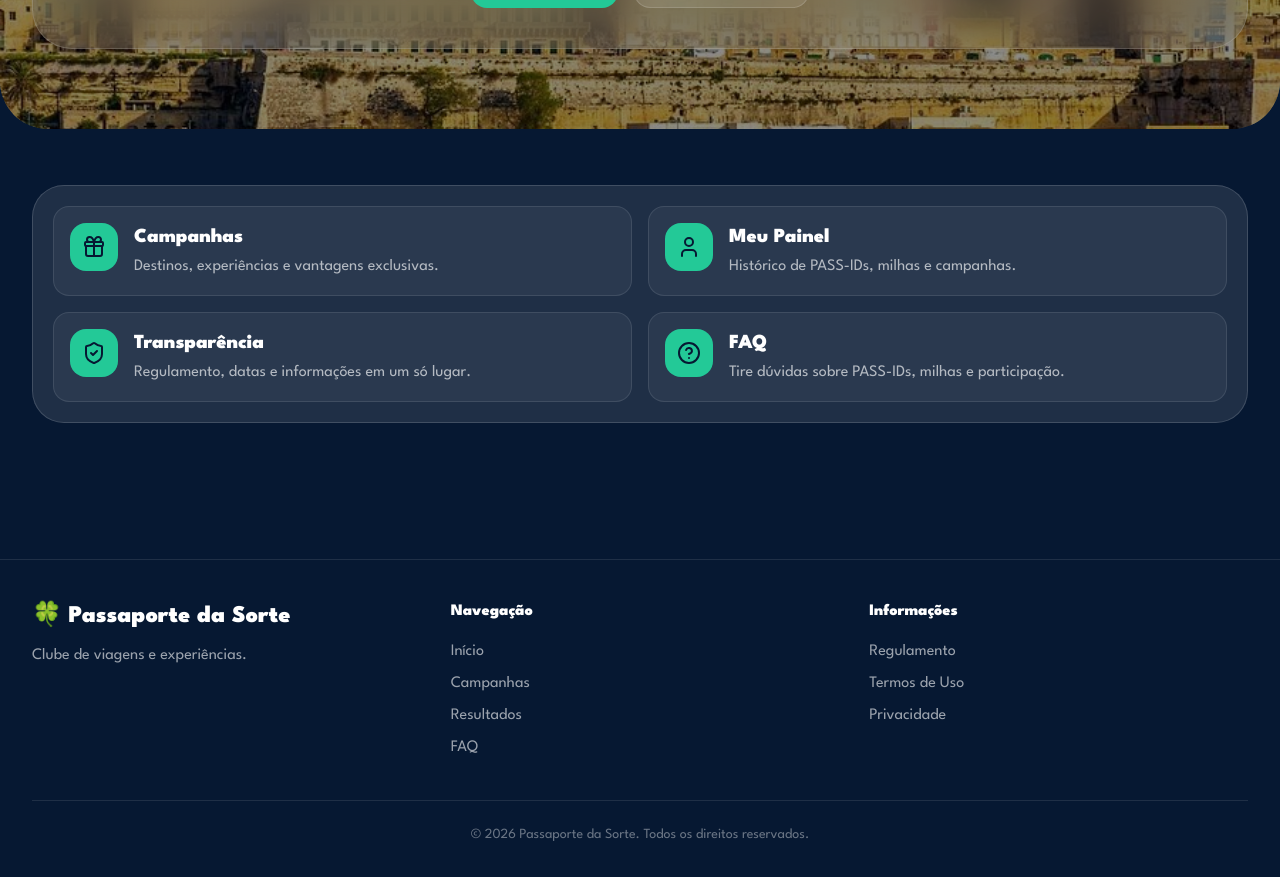
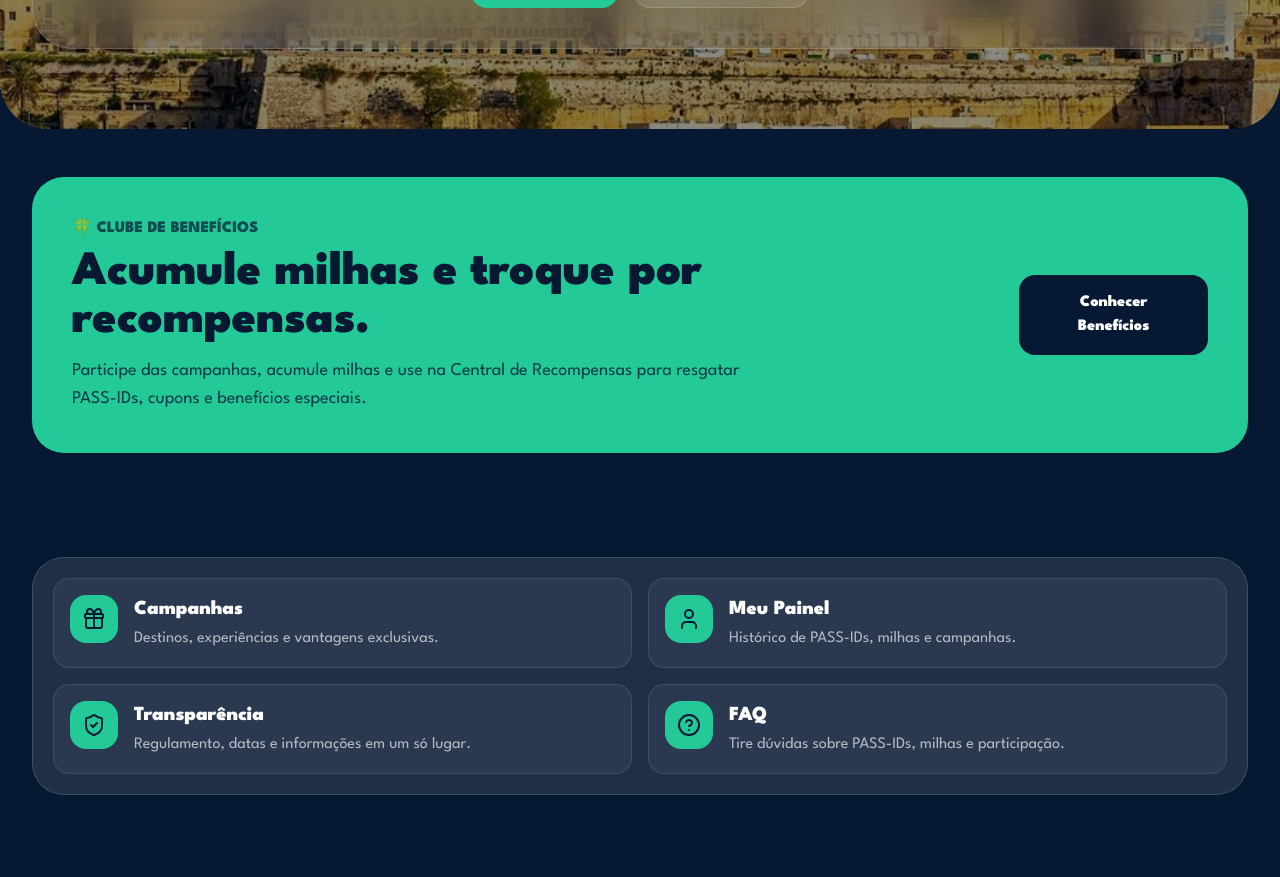
Before and after one commit to Passaportedasorte/passaporte-da-sorte, a Next.js app: page / in a window 1280 px wide. Shown: the part 3400-4277 px from the top of the page. Built offline with nearby package versions, Linux system fonts and the light colour scheme; no server answers; the database is empty.

Commit message:
Adiciona acesso ao clube de beneficios

```diff
--- a/app/page.tsx
+++ b/app/page.tsx
@@ -531,7 +531,7 @@ useEffect(() => {
 
       {user && (
         <button
-          onClick={() => (window.location.href = "/painel")}
+          onClick={() => (window.location.href = "/minhas-milhas")}
           className="flex items-center gap-2 rounded-full px-3 py-3 text-white/85 hover:text-white hover:bg-white/10 transition font-black"
         >
           <Clover className="w-5 h-5 text-[#23C997]" />
@@ -964,6 +964,32 @@ useEffect(() => {
       </button>
 
     </div>
+  </div>
+</section>
+
+<section className="max-w-7xl mx-auto px-5 md:px-8 py-12">
+  <div className="rounded-[2rem] bg-[#23C997] text-[#061832] p-8 md:p-10 flex flex-col md:flex-row md:items-center justify-between gap-6">
+    <div>
+      <p className="font-black opacity-70">
+        🍀 CLUBE DE BENEFÍCIOS
+      </p>
+
+      <h2 className="text-3xl md:text-5xl font-black mt-2">
+        Acumule milhas e troque por recompensas.
+      </h2>
+
+      <p className="mt-3 text-lg opacity-80 max-w-2xl">
+        Participe das campanhas, acumule milhas e use na Central de
+        Recompensas para resgatar PASS-IDs, cupons e benefícios especiais.
+      </p>
+    </div>
+
+    <a
+      href="/minhas-milhas"
+      className="rounded-2xl bg-[#061832] text-white px-6 py-4 font-black text-center hover:scale-[1.02] transition"
+    >
+      Conhecer Benefícios
+    </a>
   </div>
 </section>
 
```
